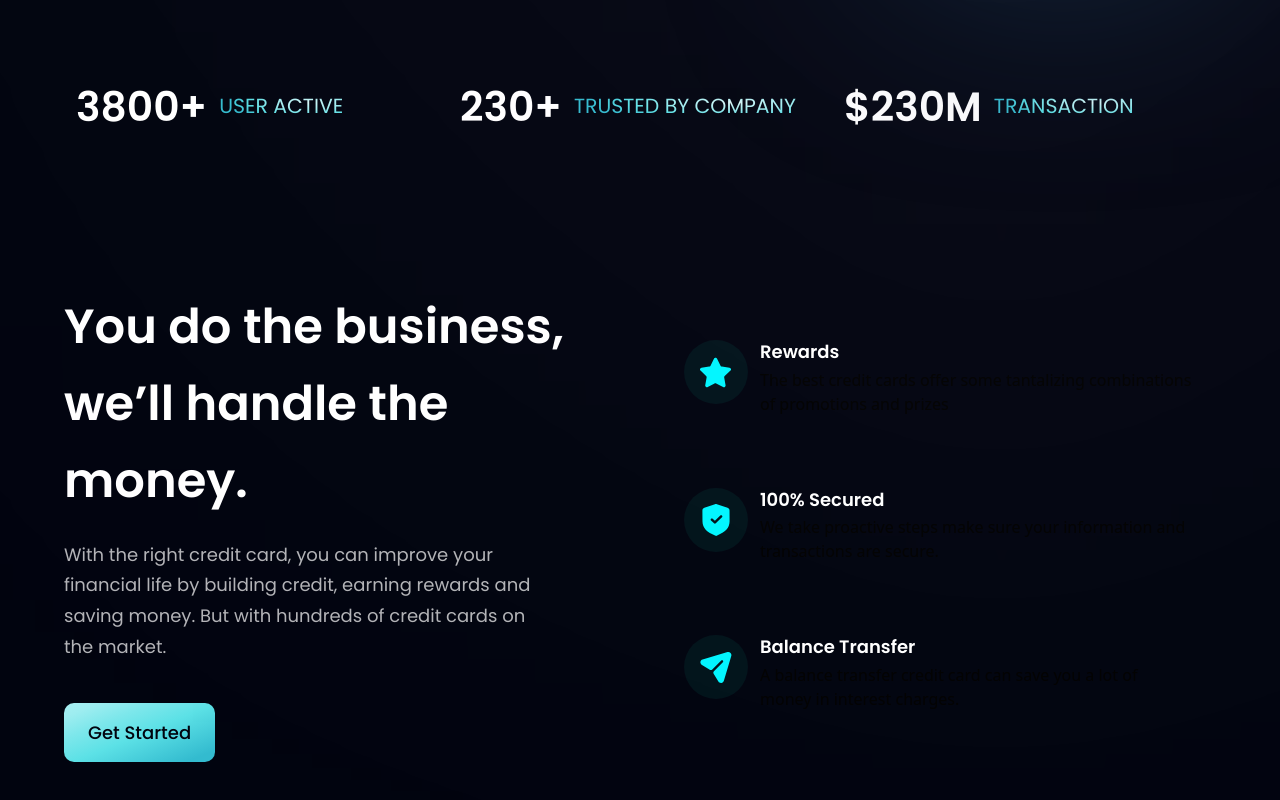
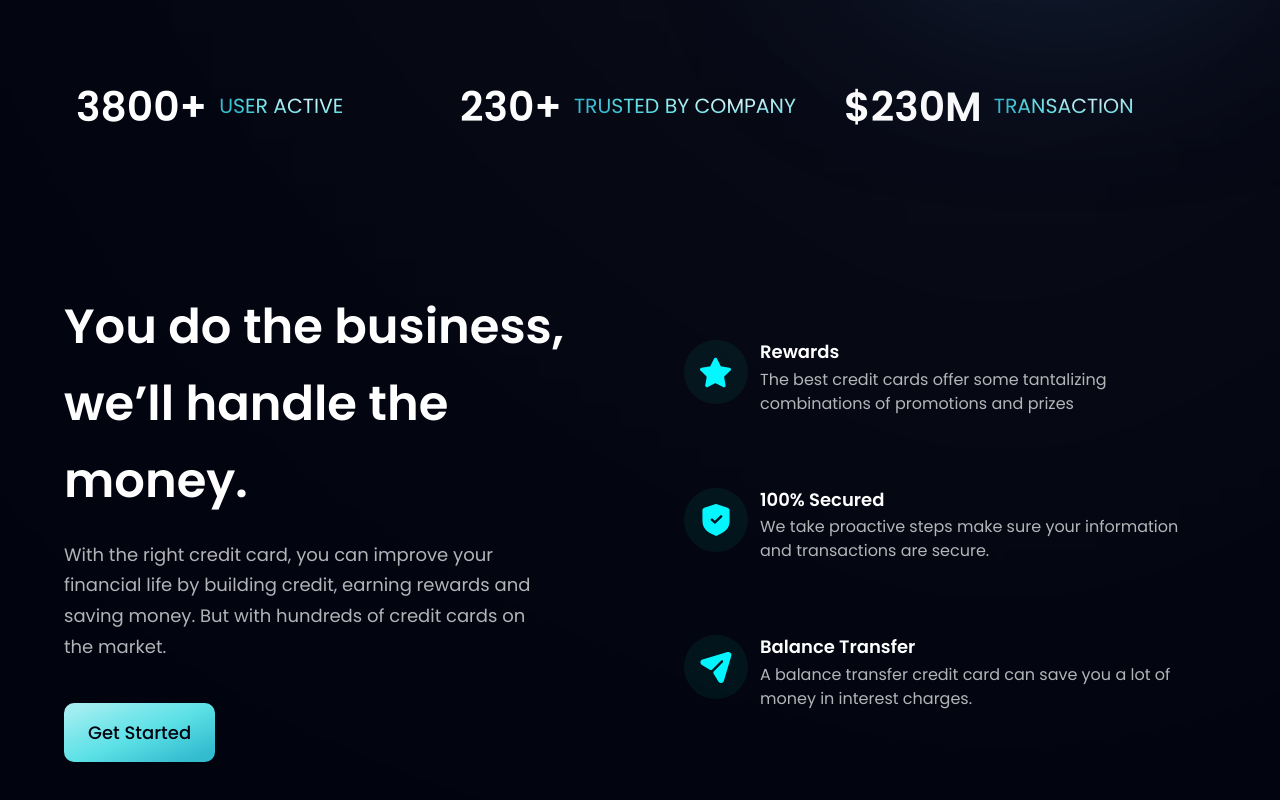
Before and after one commit to vidushalakshan/Bank-Mordern-App, a React (Vite) app: page / in a window 1280 px wide. Shown: the part 705-1505 px from the top of the page. Built offline with nearby package versions, Linux system fonts and the light colour scheme.

Commit message:
completed featurecard section

```diff
--- a/src/components/Business.jsx
+++ b/src/components/Business.jsx
@@ -21,7 +21,7 @@ const Business = () => {
 
       <div className={`${layout.sectionImg} flex-col`}>
         {features.map((feature, index) => (
-          <FeatureCard key={feature.id} {...feature} index={index} />
+          <FeatureCard {...feature} index={index} />
         ))}
       </div>
     </section>
@@ -38,7 +38,7 @@ const FeatureCard = ({icon, title, content, index}) => (
       <h4 className="font-poppins font-semibold text-white text-[18px] leading-[23.4px] mb-1">
         {title}
       </h4>
-      <p>
+      <p className="font-poppins font-normal text-dimWhite text-[16px] leading-[24px]">
         {content}
       </p>
     </div>
```
